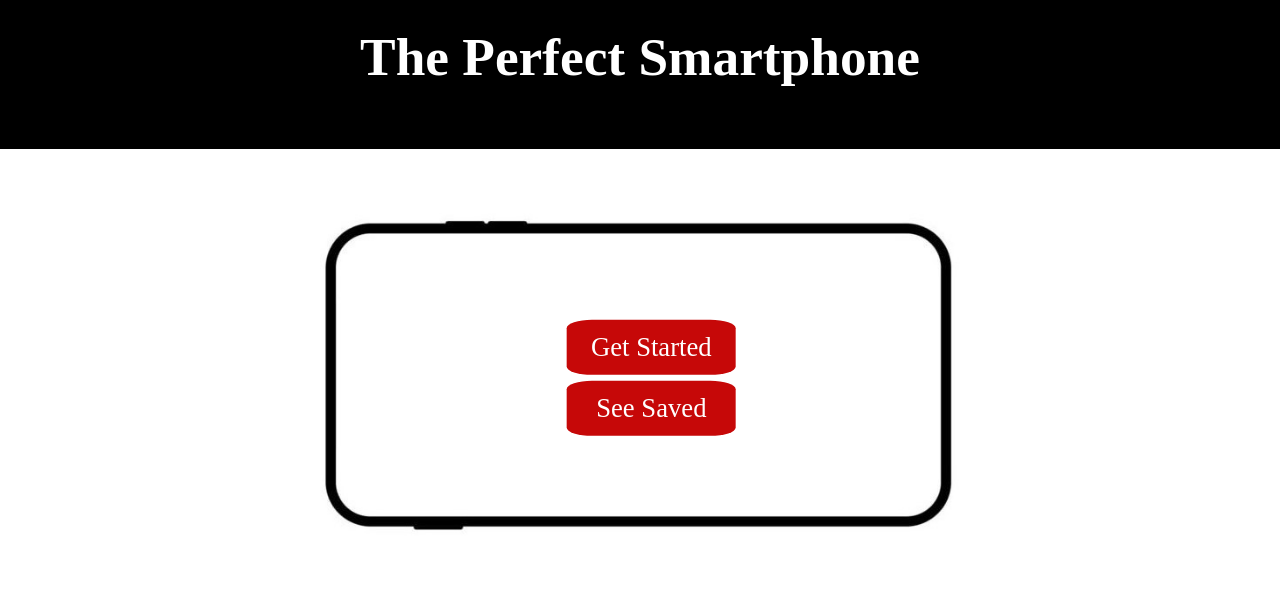
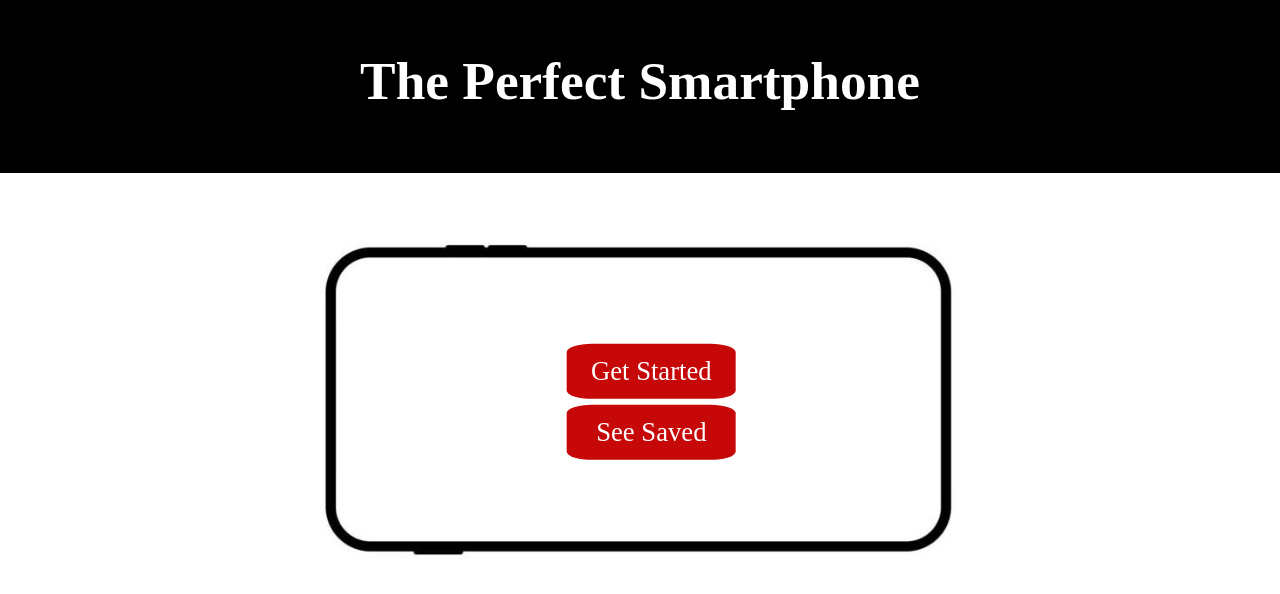
Before and after one commit to EHB-MCT/web2-frontend-GijsVj, a website built with webpack: page docs/index.html in a window 1280 px wide. Built offline with nearby package versions, Linux system fonts and the light colour scheme; no server answers.

Commit message:
small style change

```diff
--- a/docs/index.html
+++ b/docs/index.html
@@ -9,7 +9,7 @@
 </head>
 <body>
     <header>
-        <H1>The Perfect Smartphone</H1>
+        <H1 style="padding-top: 2%;">The Perfect Smartphone</H1>
     </header>
     <main>
         <div class="containerHome">
```
